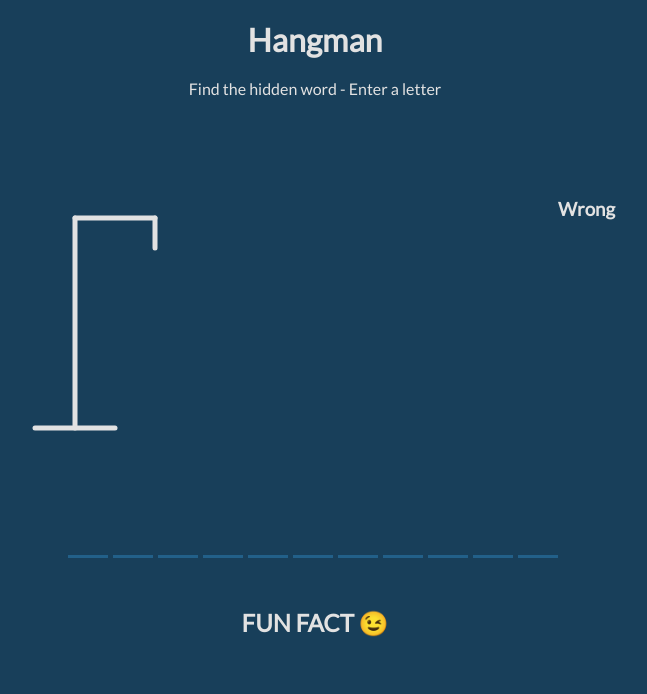
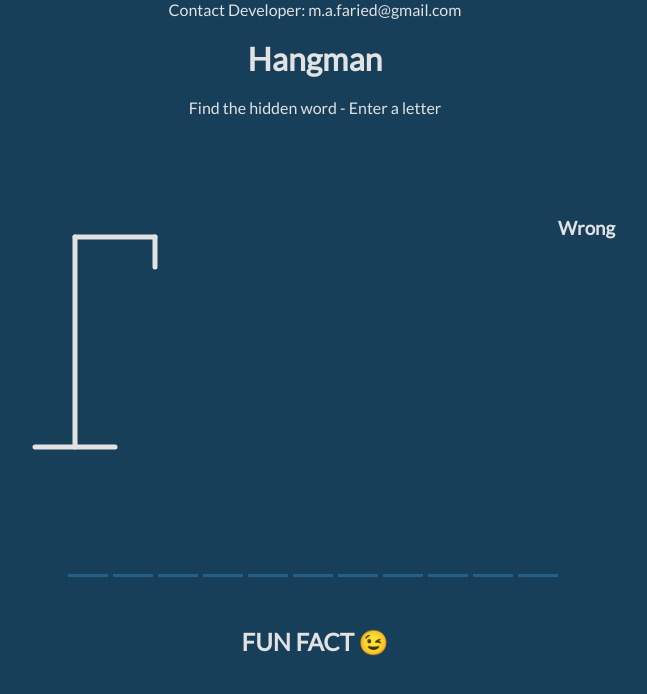
Before and after one commit to M-Faried/hangman-game, a website: page dist/index.html in a window 1280 px wide. Shown: the whole page, without its empty margins (325-972 px from the left). Drawn offline with Linux system fonts and the light colour scheme; no server answers.

Commit message:
Added the link to my email

```diff
--- a/dist/index.html
+++ b/dist/index.html
@@ -12,6 +12,7 @@
 
 
     <header>
+        <a href="mailto:m.a.faried@gmail.com" target="_blank">Contact Developer: m.a.faried@gmail.com</a>
         <h1>Hangman</h1>
         <p>Find the hidden word - Enter a letter</p>
     </header>
--- a/dist/style.css
+++ b/dist/style.css
@@ -32,6 +32,12 @@ h1 {
 header {
   text-align: center;
   padding-bottom: 100px;
+}
+header a {
+  color: var(--main-font-color);
+  text-decoration: none;
+  cursor: pointer;
+  margin-top: 50px;
 }
 
 /****************** Styling the main container ******************/
```
